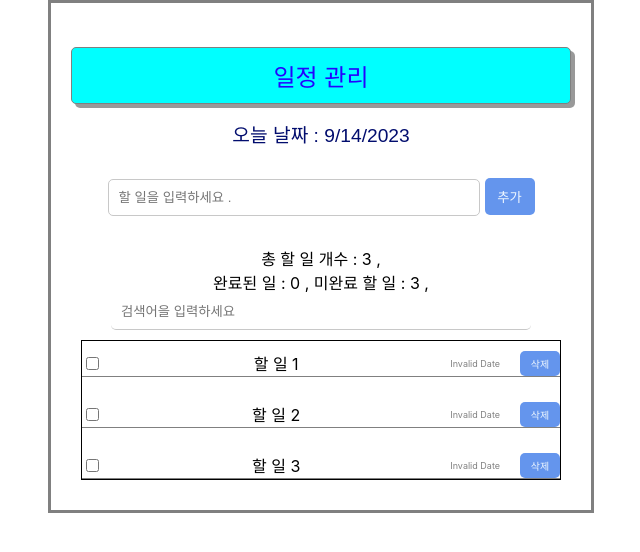
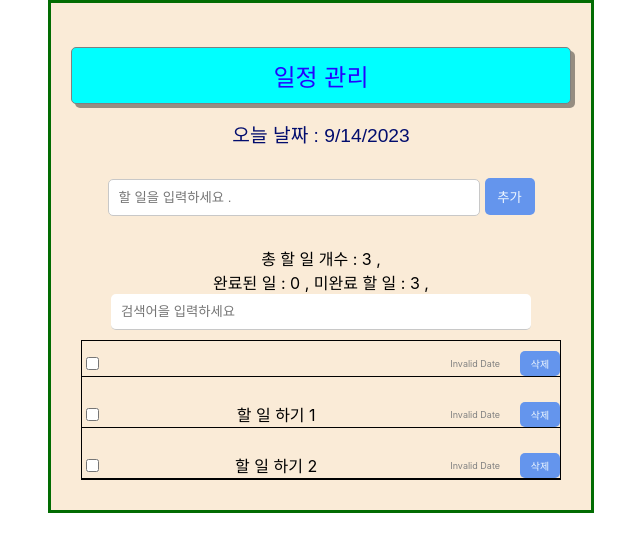
Before and after one commit to smr1004/mtodo, a React (Create React App) app: page / in a window 1280 px wide. Shown: the top 552 px of the page, without its empty margins (319-959 px from the left). Built offline with nearby package versions, Linux system fonts and the light colour scheme.

Commit message:
todoItem 하던중

```diff
--- a/src/App.css
+++ b/src/App.css
@@ -6,7 +6,8 @@
   max-width: 500px;
   padding: 20px;
   margin: 0 auto;
-  border: 3px solid gray;
+  border: 3px solid rgb(2, 108, 2);
+  background-color: antiquewhite;
 }
 
 /*
--- a/src/App.js
+++ b/src/App.js
@@ -36,19 +36,19 @@ const mockTodo = [
   {
     id: 0,
     checked: false,
-    content: '할 일 1',
+    content: '',
     createDate: new Date().getTime(),
   },
   {
     id: 1,
     checked: false,
-    content: '할 일 2',
+    content: '할 일 하기 1',
     createDate: new Date().getTime(),
   },
   {
     id: 2,
     checked: false,
-    content: '할 일 3',
+    content: '할 일 하기 2',
     createDate: new Date().getTime(),
   },
 ];
@@ -103,7 +103,6 @@ function App() {
 */
   // useCallback Hook => 함수가 리랜더링될때 다시 생성되지 않도록 메모이제이션하는 훅 useCallback (콜백함수,의존성배열)
   // 수정 (Update) 함수 => props 로 전달
-
   const onUpdate = useCallback((id) => {
     dispatch({
       type: 'UPDATE',
--- a/src/component/Header.css
+++ b/src/component/Header.css
@@ -6,6 +6,7 @@
 .Header h3 {
   font: 1.5em sans-serif;
   display: flex 1;
+  justify-content: center;
   border: 1px solid rgb(128, 128, 128);
   border-radius: 5px;
   box-sizing: border-box;
--- a/src/component/TodoItem.css
+++ b/src/component/TodoItem.css
@@ -2,7 +2,7 @@
   display: flex;
   align-items: center;
   gap: 15px;
-  border-bottom: 1px solid gray;
+  border-bottom: 1px solid black;
   margin-top: 10px;
 }
 .TodoItem .title {
```
